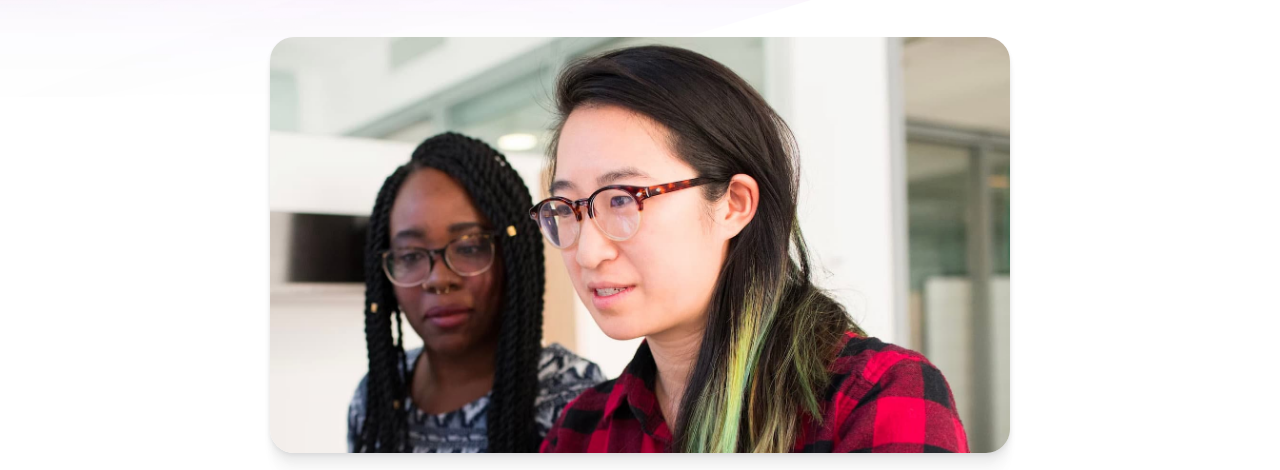
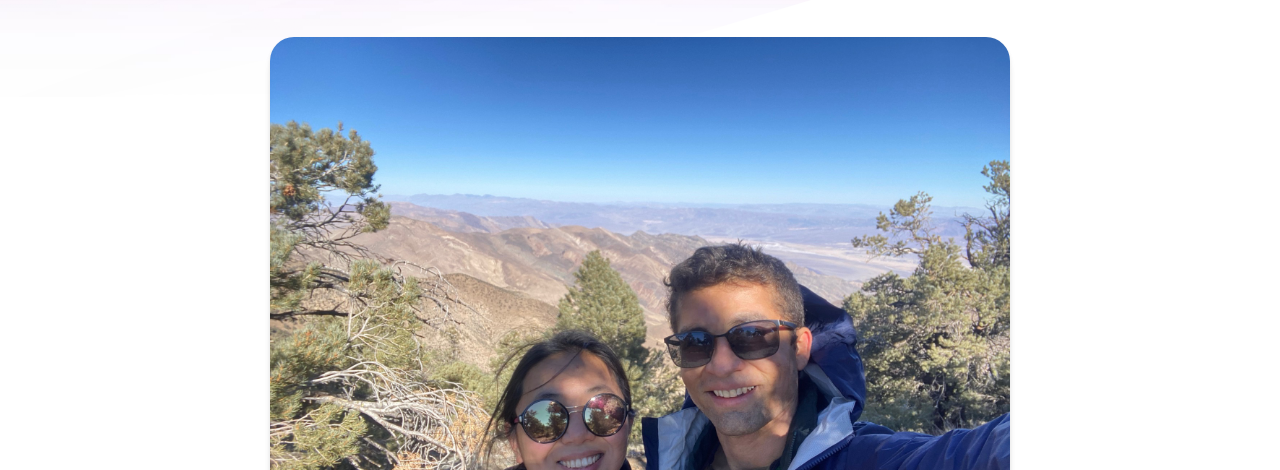
Before and after one commit to ftoralesacosta/ftoralesacosta.github.io, an Astro site: page /about in a window 1280 px wide. Shown: the part 330-800 px from the top of the page. Built offline with nearby package versions, Linux system fonts and the light colour scheme; Astro itself is replaced by a stand-in of ours.

Commit message:
gitignore, updated about

```diff
--- a/src/pages/about.astro
+++ b/src/pages/about.astro
@@ -15,7 +15,7 @@ import Hero from '../components/Hero.astro';
 				<img
 					width="1553"
 					height="873"
-					src="/assets/at-work.jpg"
+					src="/assets/fernando_bonnie.jpg"
 					alt="Fernando at work with a colleague"
 				/>
 			</Hero>
```
Also changed, not shown: public/assets/fernando_bonnie.jpg (added), 6 other files.
